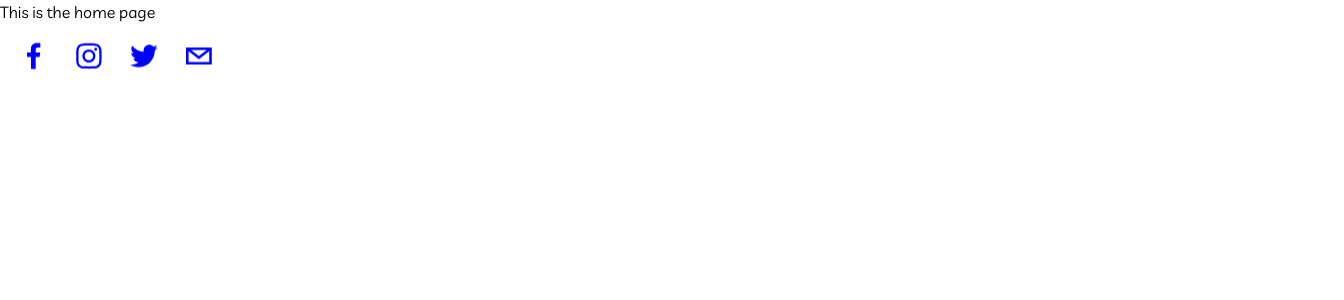
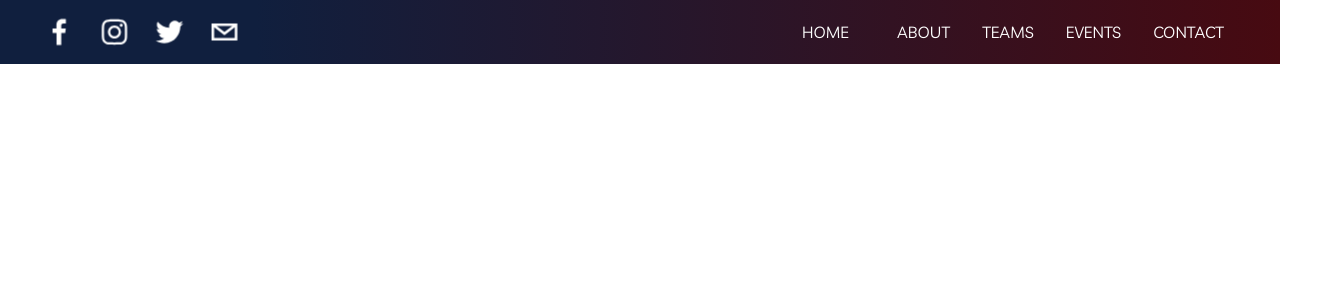
Before and after one commit to DrSLMac/divas_doom, a Next.js app: page / in a window 1280 px wide. Shown: the top 300 px of the page, 1344 px wide, since content can reach past the window. Built offline with nearby package versions, Linux system fonts and the light colour scheme.

Commit message:
added navbar

```diff
--- /dev/null
+++ b/app/components/MenuBar.tsx
@@ -0,0 +1,193 @@
+import React, { useState, MouseEvent } from 'react'
+import Menu from '@mui/material/Menu';
+import MenuItem from '@mui/material/MenuItem';
+import Link from 'next/link';
+import PropTypes from 'prop-types'
+
+type Props = {
+  params: { event: string }
+}
+
+const MenuBar = ({ params }: Props) => {
+
+  const [firstMenu, setFirstMenu] = useState(null)
+  const [secondMenu, setSecondMenu] = useState(null)
+  const [thirdMenu, setThirdMenu] = useState(null);
+  const [fourthMenu, setFourthMenu] = useState(null)
+
+  const openFirst = Boolean(firstMenu)
+  const handleFirstClick = (event) => setFirstMenu(event.currentTarget);
+  const closeFirst = () => setFirstMenu(null)
+
+  const openSecond = Boolean(secondMenu);
+  const handleSecondClick = (event) => setSecondMenu(event.currentTarget);
+  const closeSecond = () => setSecondMenu(null);
+
+  const openThird = Boolean(thirdMenu);
+  const handleThirdClick = (event) => setThirdMenu(event.currentTarget);
+  const closeThird = () => setThirdMenu(null);
+
+  const openFourth = Boolean(fourthMenu);
+  const handleFourthMenu = (event) => setFourthMenu(event.currentTarget);
+  const closeFourth = () => setFourthMenu(null);
+
+  return (
+    <div className='hidden sm:flex justify-center items-center text-blue text-md
+        lg:pr-6
+        xl:pr-10
+        '>
+            <div>
+                <button
+                    id="basic-button"
+                    className='uppercase text-blue px-8 py-2 rounded-md transition ease-in-out hover:bg-white hover:text-navy-blue duration-300'
+                >
+                    <Link href='#/'>
+                        Home
+                    </Link>
+                </button>
+            </div>
+
+            <div>
+                <button
+                    id="basic-button"
+                    aria-controls={openFirst ? 'basic-menu' : undefined}
+                    aria-haspopup="true"
+                    aria-expanded={openFirst ? 'true' : undefined}
+                    onClick={handleFirstClick}
+                    className='uppercase text-blue px-4 py-2 rounded-md transition ease-in-out hover:bg-white hover:text-navy-blue duration-300'
+                >
+                    About
+                </button>
+                <Menu
+                    id="basic-menu"
+                    anchorEl={firstMenu}
+                    open={openFirst}
+                    onClose={closeFirst}
+                    MenuListProps={{
+                        'aria-labelledby': 'basic-button',
+                    }}
+                >
+                    <MenuItem onClick={closeFirst}>
+                        <Link href='/about'>
+                            About
+                        </Link>
+                    </MenuItem>
+                    <MenuItem onClick={closeFirst}>
+                        <Link href='/coaches'>
+                            Coaching Staff
+                        </Link>
+                    </MenuItem>
+                </Menu>
+            </div>
+
+            <div>
+                <button
+                    id="basic-button"
+                    aria-controls={openSecond ? 'basic-menu' : undefined}
+                    aria-haspopup="true"
+                    aria-expanded={openSecond ? 'true' : undefined}
+                    onClick={handleSecondClick}
+                    className='uppercase text-white px-4 py-2 rounded-md transition ease-in-out hover:bg-white hover:text-navy-blue duration-300
+
+                    '>
+                    Teams
+                </button>
+                <Menu
+                    id="basic-menu"
+                    anchorEl={secondMenu}
+                    open={openSecond}
+                    onClose={closeSecond}
+                    MenuListProps={{
+                        'aria-labelledby': 'basic-button',
+                    }}
+                >
+                    <MenuItem onClick={closeSecond}>
+                        <Link href='/teams'>
+                            Overview of Teams
+                        </Link>
+                    </MenuItem>
+                    <MenuItem onClick={closeSecond}>
+                        <Link href='/doom-squad'>
+                            Doom Squad
+                        </Link>
+                    </MenuItem>
+                    <MenuItem onClick={closeSecond}>
+                        <Link href='/diva-squad'>
+                            Diva Squad
+                        </Link>
+                    </MenuItem>
+                </Menu>
+            </div>
+
+            <div>
+                <button
+                    id="basic-button"
+                    aria-controls={openThird ? 'basic-menu' : undefined}
+                    aria-haspopup="true"
+                    aria-expanded={openThird ? 'true' : undefined}
+                    onClick={handleThirdClick}
+                    className='uppercase text-white px-4 py-2 rounded-md transition ease-in-out hover:bg-white hover:text-navy-blue duration-300'
+                >
+                    Events
+                </button>
+                <Menu
+                    id="basic-menu"
+                    anchorEl={thirdMenu}
+                    open={openThird}
+                    onClose={closeThird}
+                    MenuListProps={{
+                        'aria-labelledby': 'basic-button',
+                    }}
+                >
+                    <MenuItem onClick={closeThird}>
+                        <Link href='/calendar'>
+                            Calendar
+                        </Link>
+                    </MenuItem>
+                    <MenuItem onClick={closeThird}>
+                        <Link href='/upcoming-events'>
+                            Upcoming Events
+                        </Link>
+                    </MenuItem>
+                </Menu>
+            </div>
+
+            <div>
+                <button
+                    id="basic-button"
+                    aria-controls={openFourth ? 'basic-menu' : undefined}
+                    aria-haspopup="true"
+                    aria-expanded={openFourth ? 'true' : undefined}
+                    onClick={handleFourthMenu}
+                    className='uppercase text-white px-4 py-2 rounded-md transition ease-in-out hover:bg-white hover:text-navy-blue duration-300'
+                >
+                    Contact
+                </button>
+                <Menu
+                    id="basic-menu"
+                    anchorEl={fourthMenu}
+                    open={openFourth}
+                    onClose={closeFourth}
+                    MenuListProps={{
+                        'aria-labelledby': 'basic-button',
+                    }}
+                >
+                    <MenuItem onClick={closeFourth}>
+                        <Link href='/contact'>
+                            Contact us
+                        </Link>
+                    </MenuItem>
+                    <MenuItem onClick={closeFourth}>
+                        <Link href='/get-involved'>
+                            Get Involved
+                        </Link>
+                    </MenuItem>
+                </Menu>
+            </div>
+        </div>
+  )
+}
+
+MenuBar.propTypes = {}
+
+export default MenuBar
--- a/app/components/NavBar.tsx
+++ b/app/components/NavBar.tsx
@@ -2,6 +2,7 @@
 import React from 'react'
 import { motion } from 'framer-motion'
 import { SocialIcon } from 'react-social-icons'
+import MenuBar from './MenuBar'
 import Link from 'next/link'
 import Image from 'next/image'
 // import SmNavBar from './SmNavBar'
@@ -11,7 +12,6 @@ import divaLogo from '../../public/divas.png'
 
 const NavBar = () => {
     return (
-        <>
         <section className='sticky flex items-center z-20 top-0
             w-screen bg-gradient-to-r from-navy-blue from-20% to-deep-red
             h-16
@@ -41,28 +41,28 @@ const NavBar = () => {
                 </div>
                     <SocialIcon
                         url="https://www.facebook.com/texasdivasbasketball"
-                            fgColor="blue"
+                        fgColor="white"
                         bgColor="transparent"
                     />
                     <SocialIcon
                         url='https://www.instagram.com/divasbasketball/?fbclid=IwAR0Yq9rhf63FQOW9AxEwOpqaCT1xJAvjAs-5lUKox_r8WjTCQNqnyDkL2OU'
-                            fgColor="blue"
+                        fgColor="white"
                         bgColor="transparent"
                     />
                     <SocialIcon
                         url='https://twitter.com/LSUwbkb'
-                            fgColor="blue"
+                        fgColor="white"
                         bgColor="transparent"
                     />
                     <SocialIcon
                         network="email"
-                            fgColor="blue"
+                        fgColor="white"
                         bgColor="transparent"
                         url="/contact"
 
                     />
                 </motion.div>
-                    {/* <motion.div
+                <motion.div
                     initial={{
                         x: 500,
                         opacity: 0,
@@ -71,16 +71,15 @@ const NavBar = () => {
                     animate={{ x: 0, opacity: 1, scale: 1 }}
                     transition={{ duration: 1.5}}
                     className='flex text-white cursor-pointer'
-                    > */}
+                >
 
-                    {/* <SmNavBar /> */}
-                    {/* </motion.div> */}
+                <MenuBar />
+                </motion.div>
             {/* </div> */}
 
 
             {/* <MobileNavBar /> */}
         </section>
-        </>
     )
   }
 
--- a/app/page.tsx
+++ b/app/page.tsx
@@ -7,7 +7,6 @@ export default async function Home() {
 
   return (
       <>
-        This is the home page
         {/* Navigation bar with socials and menu bar */}
         <NavBar />
 
--- a/package.json
+++ b/package.json
@@ -9,6 +9,9 @@
     "lint": "next lint"
   },
   "dependencies": {
+    "@emotion/react": "^11.11.0",
+    "@emotion/styled": "^11.11.0",
+    "@mui/material": "^5.13.0",
     "@portabletext/react": "^3.0.0",
     "@sanity/image-url": "^1.0.2",
     "@sanity/vision": "^3.10.3",
--- a/tailwind.config.js
+++ b/tailwind.config.js
@@ -5,13 +5,36 @@ module.exports = {
     './components/**/*.{js,ts,jsx,tsx,mdx}',
     './app/**/*.{js,ts,jsx,tsx,mdx}',
   ],
+  variants: {
+    space: ['responsive']
+  },
   theme: {
     extend: {
+      screens: {
+        'xxs': '400px',
+        'xs': '450px',
+        'minism': '575px',
+        'midmd': '896px',
+      },
+      colors: {
+        'deep-red': '#470A11',
+        'navy-blue': '#101F3E',
+        'light-red': '#F0949F'
+      },
       backgroundImage: {
-        'gradient-radial': 'radial-gradient(var(--tw-gradient-stops))',
-        'gradient-conic':
-          'conic-gradient(from 180deg at 50% 50%, var(--tw-gradient-stops))',
+        'hero-background': "url('../public/dallas-skyline.png')",
+        'bball-bg': "url('../public/bball-bg.jpeg')",
+        'contact-bg': "url('../public/contact-bg.jpeg')",
+        'bball-hoop': "url('../public/bball-hoop-bg.jpeg')",
+        'team_snapshot': "url(`${teamPhoto}`)"
       },
+      boxShadow: {
+        '4xl': 'rgba(0, 0, 0, 0.25) 0px 54px 55px, rgba(0, 0, 0, 0.12) 0px -12px 30px, rgba(0, 0, 0, 0.12) 0px 4px 6px, rgba(0, 0, 0, 0.17) 0px 12px 13px, rgba(0, 0, 0, 0.09) 0px -3px 5px'
+      },
+      spacing: {
+        '1/2': '50%',
+        "300px": "300px",
+      }
     },
   },
   plugins: [],
```
Also changed, not shown: app/globals.css (+22 -19 lines), 1 other file (tests, documents, lock files or other folders). Lines whose indentation alone changed are shown as unchanged.
